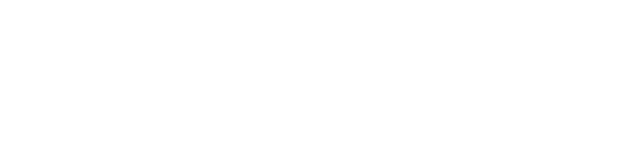
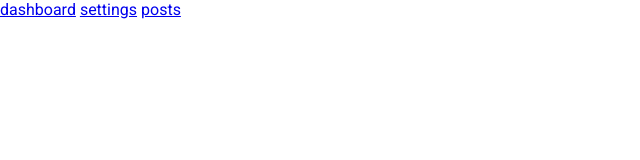
Before and after one commit to nathan-pham/vanilla-spa, a website: page static/index.html in a window 1280 px wide. Shown: the whole page, without its empty margins (0-640 px from the left). Drawn offline with Linux system fonts and the light colour scheme.

Commit message:
html skeleton

```diff
--- a/server.js
+++ b/server.js
@@ -3,7 +3,7 @@ const path = require("path")
 
 const app = express()
 
-app.use(express.static(path.resolve(__dirname, "static")))
+app.use("/static", express.static(path.resolve(__dirname, "static")))
 
 app.get("/*", (req, res) => {
     res.sendFile(path.resolve("static", "index.html"))
--- /dev/null
+++ b/static/css/globals.css
@@ -0,0 +1,12 @@
+html, body {
+    height: 100%;
+    width: 100%;
+    padding: 0;
+    margin: 0;
+    box-sizing: border-box;
+    font-family: "Roboto", sans-serif;
+}
+
+*, ::before, ::after {
+    box-sizing: inherit;
+}
--- a/static/index.html
+++ b/static/index.html
@@ -4,6 +4,19 @@
     <meta charset="utf-8" />
     <meta name="viewport" content="width=device-width, initial-scale=1.0" />
     <title>vanilla-spa</title>
+    <link href="https://fonts.googleapis.com/css2?family=Roboto&display=swap" rel="stylesheet" />
+    <link rel="stylesheet" href="/static/css/globals.css" />
+    <link rel="stylesheet" href="/static/css/index.css" />
+    <script src="/static/js/index.js" type="module"></script>
 </head>
-<body></body>
+<body>
+    <main id="app">
+        <nav class="app-nav">
+            <a href="/dashboard" class="nav-link" data-link>dashboard</a>
+            <a href="/settings" class="nav-link" data-link>settings</a>
+            <a href="/posts" class="nav-link" data-link>posts</a>
+        </nav>
+        <div class="app-content"></div>
+    </main>
+</body>
 </html>
```
Also changed, not shown: static/css/index.css (added), static/js/index.js (added).
